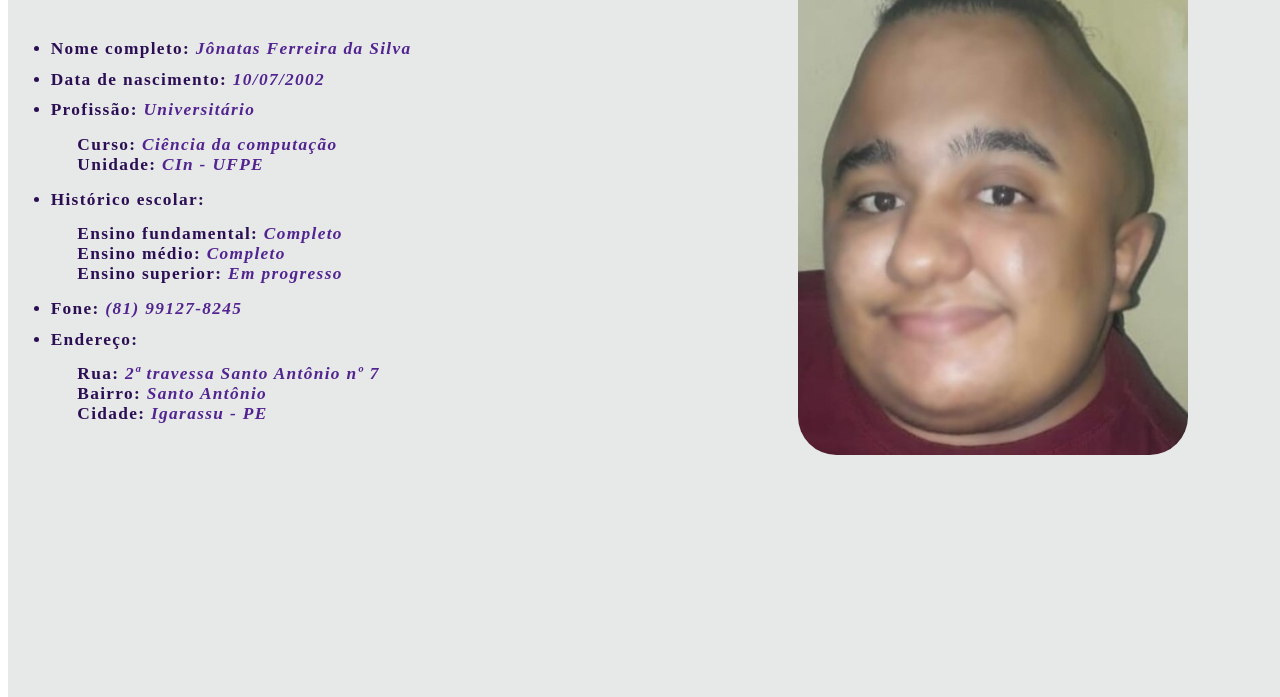
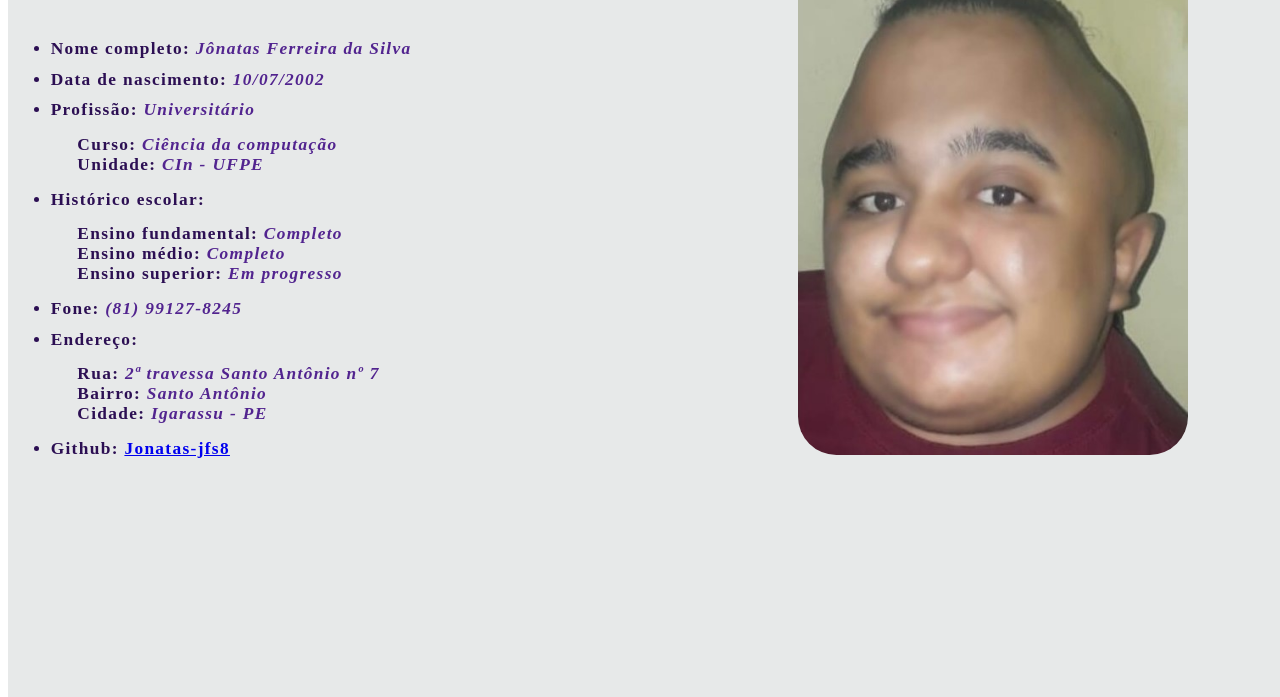
Before and after one commit to Jonatas-jfs8/Projeto-web, a plain HTML site: page index.html in a window 1280 px wide. Shown: the part 103-800 px from the top of the page. Drawn offline with Linux system fonts and the light colour scheme.

Commit message:
Update index.html

```diff
--- a/index.html
+++ b/index.html
@@ -46,6 +46,9 @@
                         Cidade: <a class="resposta">Igarassu - PE</a>
                     </div>
                 </li>
+                <li class="item">
+                    Github: <a href="https://github.com/Jonatas-jfs8" target="_blank">Jonatas-jfs8</a>
+                </li>
             </ul>
         </div>
         <div class="imagem">
```
